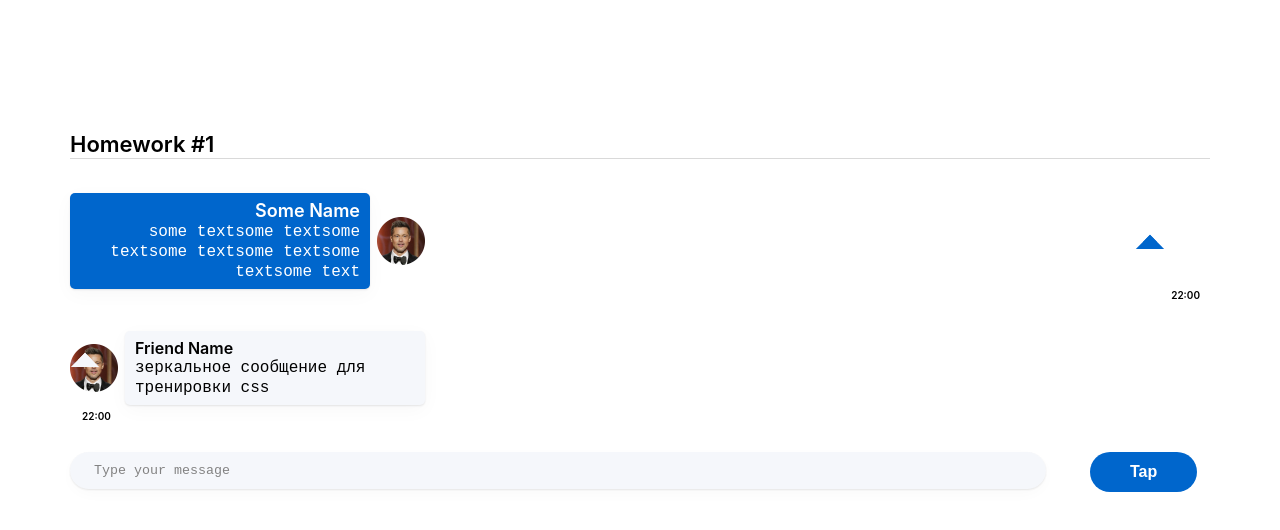
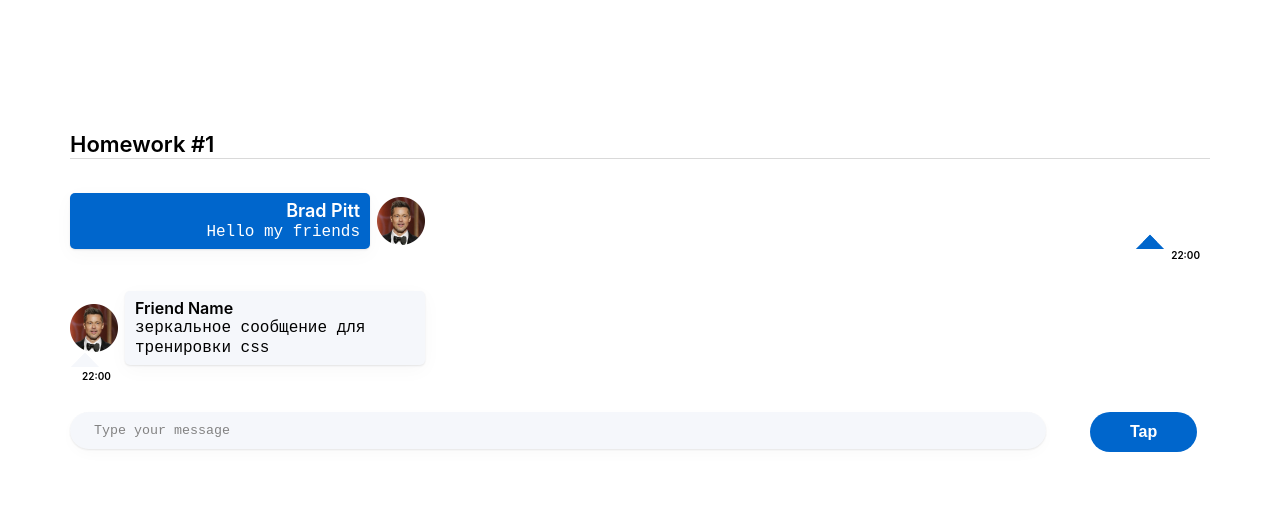
Before and after one commit to BSN89/Homework, a React (Create React App) app: page / in a window 1280 px wide. Shown: the top 530 px of the page. Built offline with nearby package versions, Linux system fonts and the light colour scheme.

Commit message:
6 march/2

```diff
--- a/package.json
+++ b/package.json
@@ -16,7 +16,7 @@
     "@types/react-dom": "18.0.6",
     "@types/uuid": "8.3.4",
     "axios": "0.27.2",
-    "gh-pages": "4.0.0",
+    "gh-pages": "^5.0.0",
     "react": "18.2.0",
     "react-dom": "18.2.0",
     "react-redux": "8.0.4",
--- a/src/s2-homeworks/hw01/HW1.tsx
+++ b/src/s2-homeworks/hw01/HW1.tsx
@@ -22,10 +22,10 @@ export const message0: MessageType = {
     id: 0,
     user: {
         avatar: avatar, // можно менять
-        name: 'Some Name',  // можно менять
+        name: 'Brad Pitt',  // можно менять
     },
     message: {
-        text: 'some textsome textsome textsome textsome textsome textsome text', // можно менять
+        text: 'Hello my friends', // можно менять
         time: '22:00', // можно менять
     },
 }
```
Also changed, not shown: 1 other file (tests, documents, lock files or other folders).
